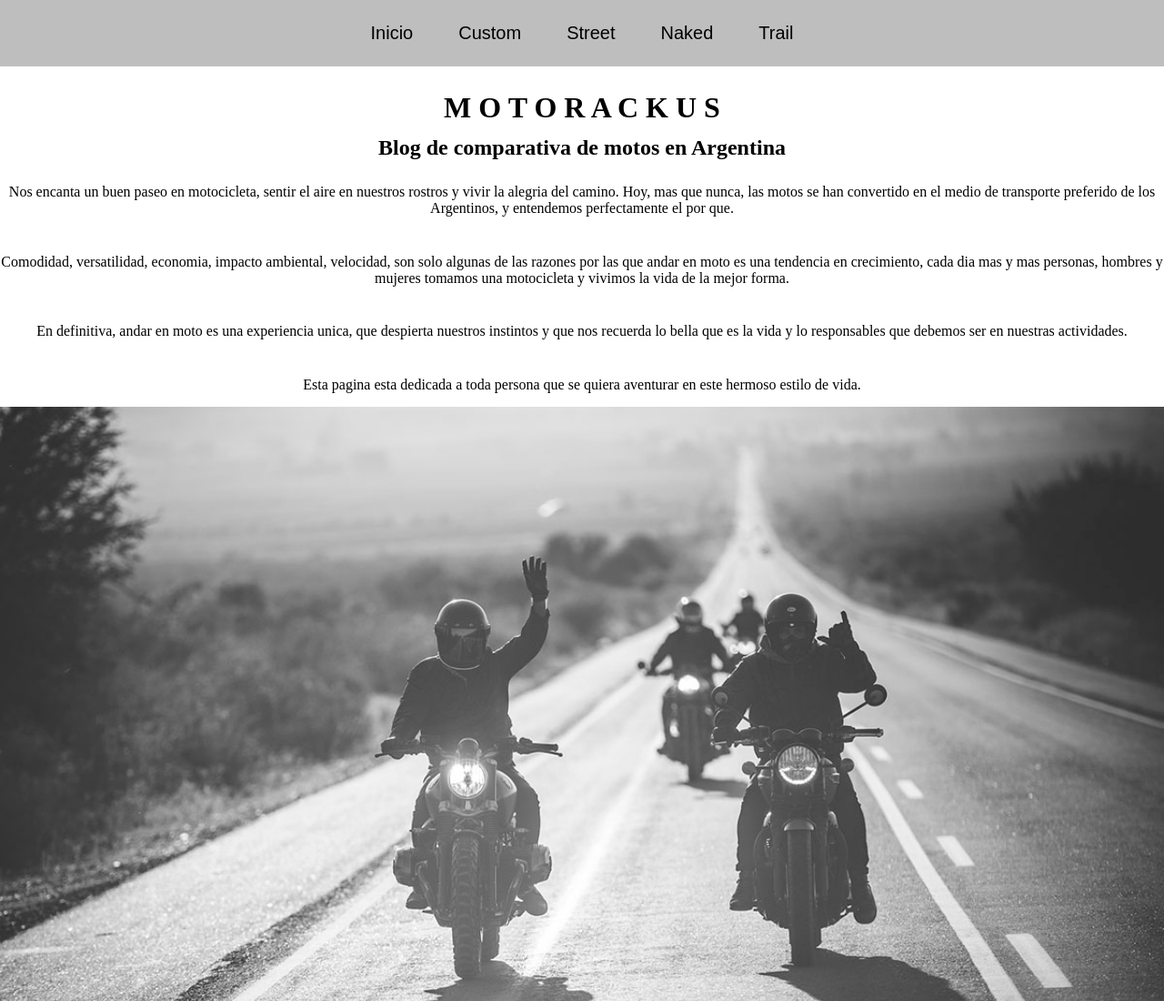
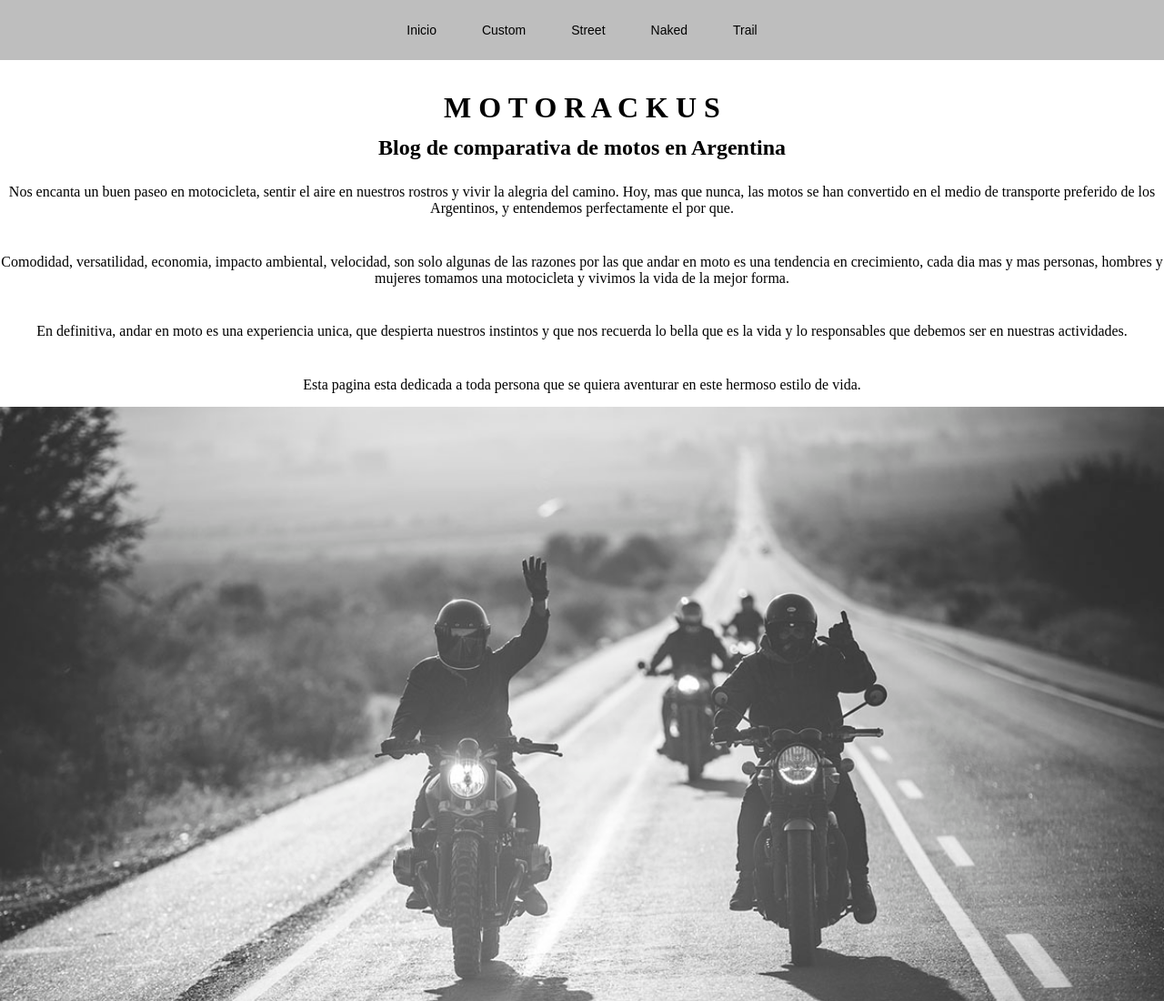
Before and after one commit to maurocipriano19/maurocipriano19.github.io, a plain HTML site: page index.html in a window 1280 px wide. Shown: the top 1100 px of the page at 91% size. Drawn offline with Linux system fonts and the light colour scheme.

Commit message:
primer commit

```diff
--- a/css/main.css
+++ b/css/main.css
@@ -11,7 +11,7 @@ nav{
     display: flex;
     flex-direction: row;
     align-items: center;
-    justify-content: space-evenly;
+    justify-content: space-around;
 
 }
 
@@ -24,7 +24,7 @@ nav ul{
 nav ul li {
     float: left;
     font-family: Arial, sans-serif;
-    font-size: 20px;
+    font-size: 14px;
 
 }
 
@@ -212,7 +212,7 @@ table, td {
     }
 
     nav ul li a{
-    display: block;
+    display: flex;
     padding: 25px;
     text-decoration: none;
 
```
